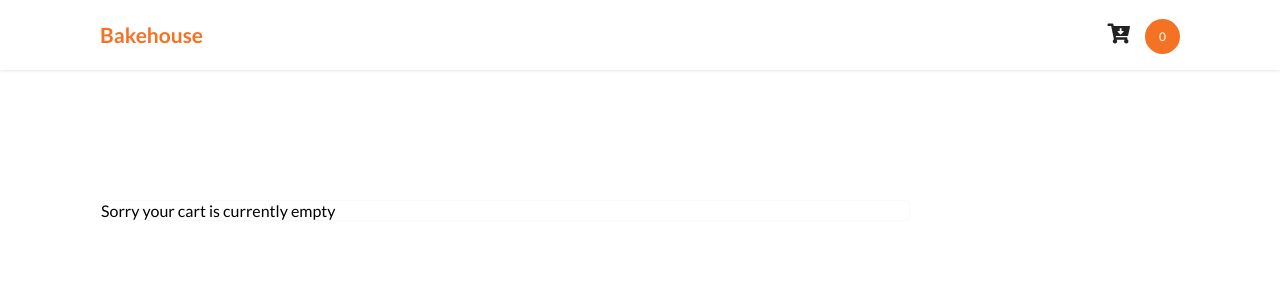
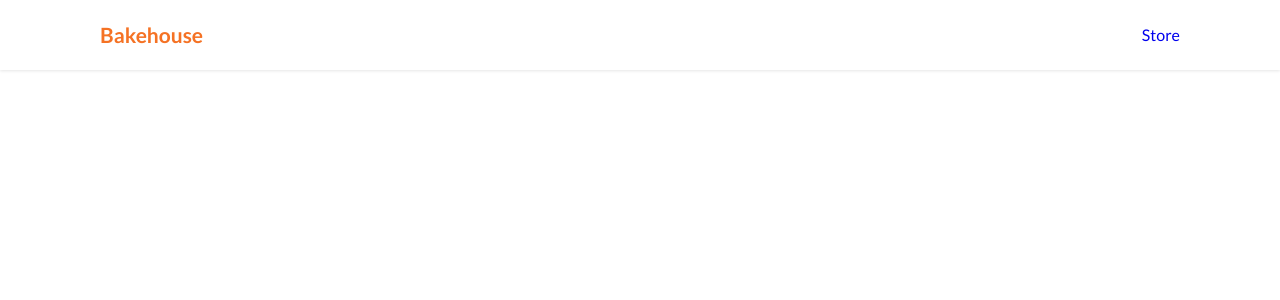
Before and after one commit to RoohiSingh-GH/BakeHouse, a React (Create React App) app: page /cart in a window 1280 px wide. Shown: the top 300 px of the page. Built offline with nearby package versions, Linux system fonts and the light colour scheme.

Commit message:
updated
updated

```diff
--- a/src/App.css
+++ b/src/App.css
@@ -333,3 +333,24 @@ header h1 {
   box-shadow: 0 12px 16px 0 rgba(0, 0, 0, 0.24),
     0 17px 50px 0 rgba(0, 0, 0, 0.19);
 }
+.navbar {
+  display: flex;
+  align-items: center;
+
+  background: rebeccapurple;
+  color: white;
+  font-family: Helvetica;
+  font-weight: 300;
+}
+
+.navbar__title {
+  margin-right: auto;
+  font-size: 150%;
+  padding: 12px 16px;
+}
+
+.navbar__item {
+  padding: 16px 16px;
+  cursor: pointer;
+  vertical-align: middle;
+}
--- a/src/App.js
+++ b/src/App.js
@@ -1,29 +1,22 @@
 import React from "react";
 import "./App.css";
 import { BrowserRouter as Router, Switch, Route } from "react-router-dom";
-import Navbar from "./components/Navbar";
-
-import ProductContextProvider from "./Global/ProductContent";
-import CartContextProvider from "./Global/CartContext";
+import Navbarmain from "./components/navbarmain";
+import Store from "./Store";
+import navbarmain from "./components/navbarmain";
 import Products from "./components/Products";
-import Cart from "./components/Cart";
-import Notfound from "./components/Notfound";
 
 function App() {
   return (
     <div>
-      <ProductContextProvider>
-        <CartContextProvider>
-          <Router>
-            <Navbar></Navbar>
-            <Switch>
-              <Route path="/" exact component={Products} />
-              <Route path="/cart" exact component={Cart} />
-              <Route component={Notfound} />
-            </Switch>
-          </Router>
-        </CartContextProvider>
-      </ProductContextProvider>
+      <Router>
+        <Navbarmain></Navbarmain>
+
+        <Switch>
+          <Route path="/" exact component={navbarmain} />
+          <Route path="/store" exact component={Store} />
+        </Switch>
+      </Router>
     </div>
   );
 }
--- /dev/null
+++ b/src/Store.js
@@ -0,0 +1,31 @@
+import React from "react";
+import "./App.css";
+import { BrowserRouter as Router, Switch, Route } from "react-router-dom";
+import Navbar from "./components/Navbar";
+
+import ProductContextProvider from "./Global/ProductContent";
+import CartContextProvider from "./Global/CartContext";
+import Products from "./components/Products";
+import Cart from "./components/Cart";
+import Notfound from "./components/Notfound";
+
+function Store() {
+  return (
+    <div>
+      <ProductContextProvider>
+        <CartContextProvider>
+          <Router>
+            <Navbar></Navbar>
+            <Switch>
+              <Route path="/" exact component={Products} />
+              <Route path="/cart" exact component={Cart} />
+              <Route component={Notfound} />
+            </Switch>
+          </Router>
+        </CartContextProvider>
+      </ProductContextProvider>
+    </div>
+  );
+}
+
+export default Store;
--- /dev/null
+++ b/src/components/navbarmain.js
@@ -0,0 +1,19 @@
+import React from "react";
+import { Link } from "react-router-dom";
+const navbarmain = () => {
+  return (
+    <nav>
+      <ul className="left">
+        <li>
+          <Link to="/">Bakehouse</Link>
+        </li>
+      </ul>
+      <ul className="right">
+        <li>
+          <Link to="/store">Store</Link>
+        </li>
+      </ul>
+    </nav>
+  );
+};
+export default navbarmain;
```
